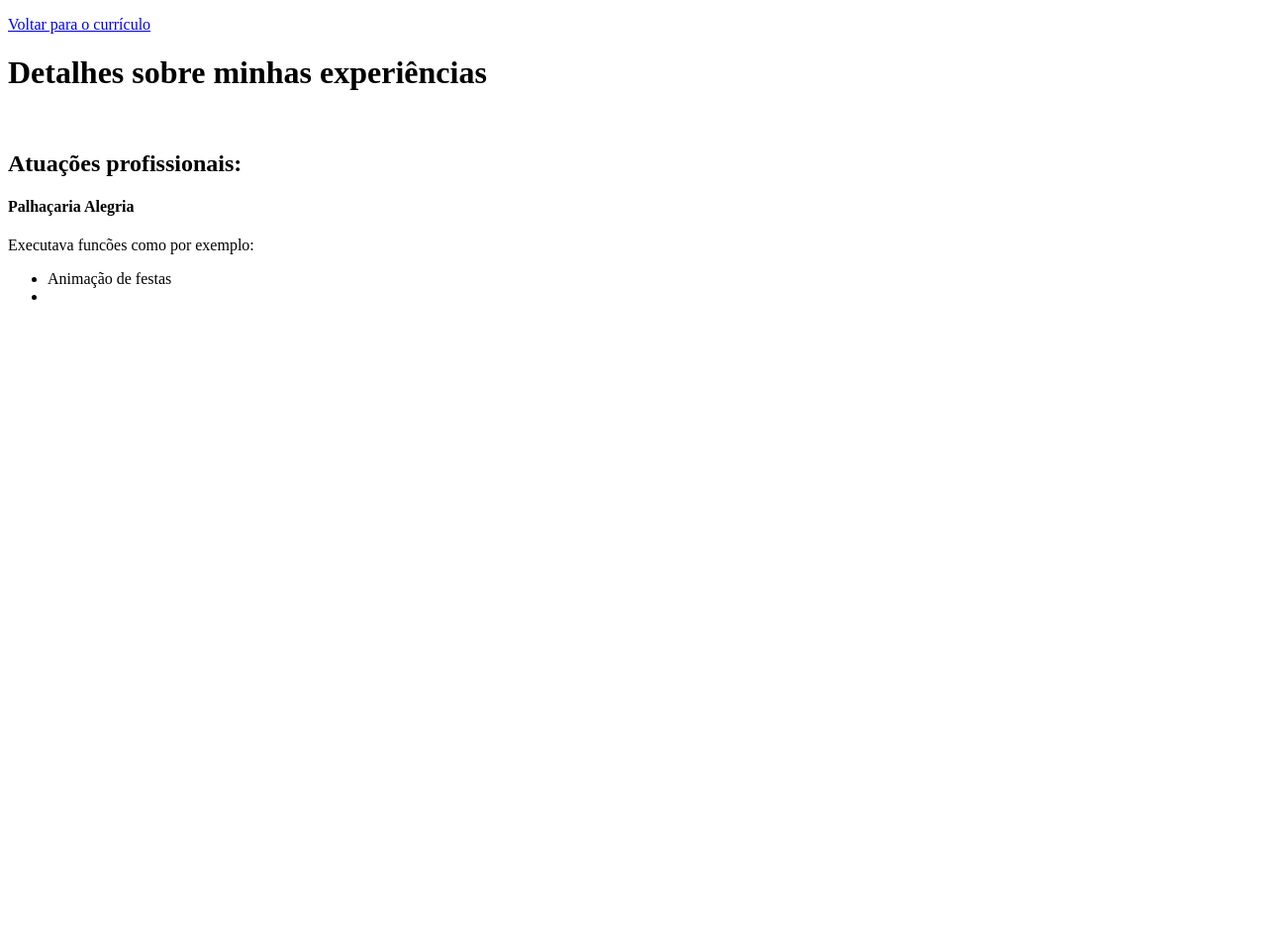
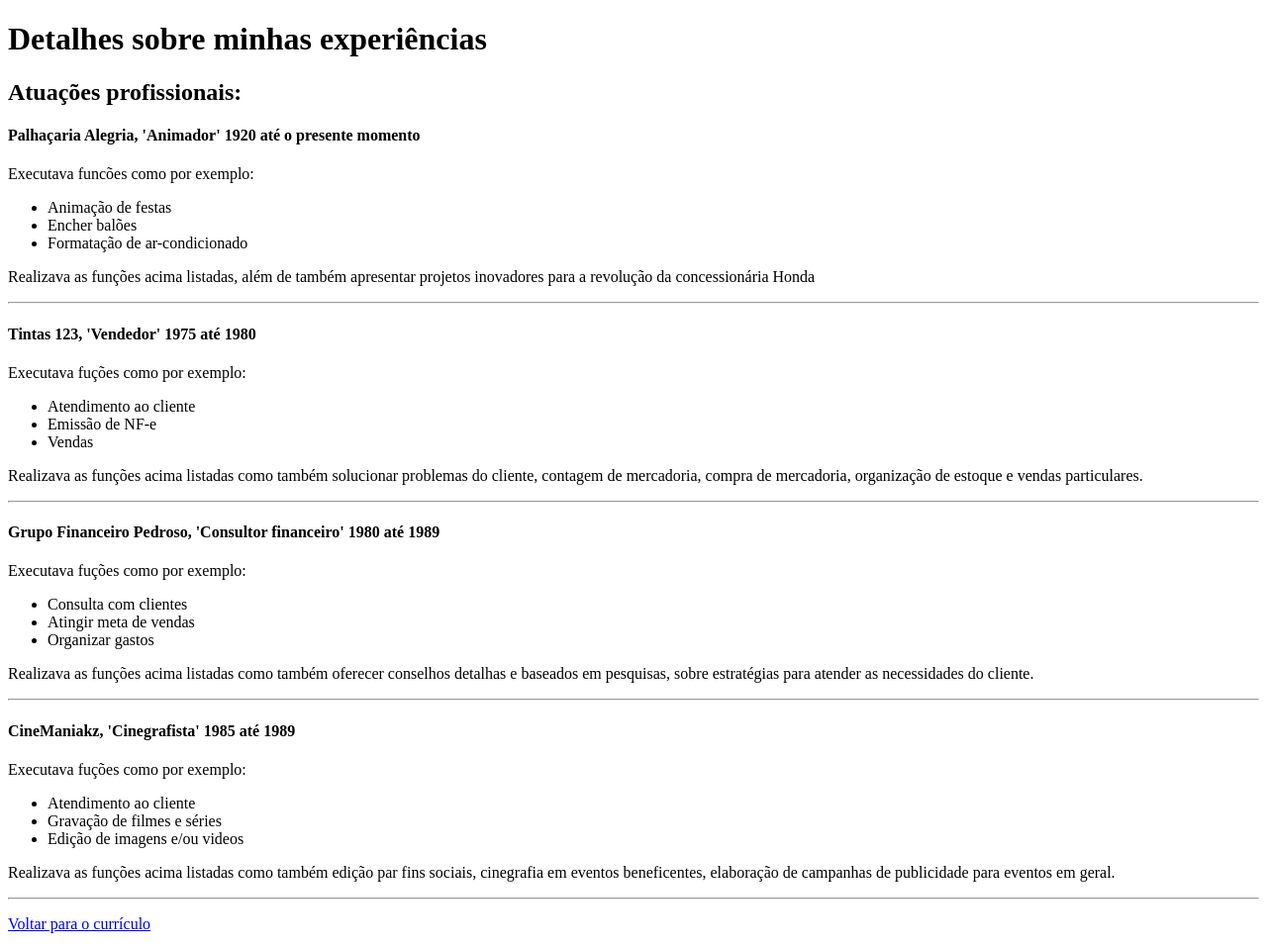
Before and after one commit to DennerH/Atividade-WebDevelopment, a plain HTML site: page experiencia.html in a window 1280 px wide. Shown: the whole page at 99% size. Before the commit the page ends 800 px from the top, so only its background shows below. Drawn offline with Linux system fonts and the light colour scheme.

Commit message:
Add finalCommmit

```diff
--- a/experiencia.html
+++ b/experiencia.html
@@ -7,19 +7,61 @@
     <title>Experiência</title>
 </head>
 <body>
+
     <header>
-        <p><a href="./index.html">Voltar para o currículo</a></p>
         <h1>Detalhes sobre minhas experiências</h1>
-        <br>
     </header>
+
     <article>
+        <!--Experiência 1-->
         <h2>Atuações profissionais:</h2>
-        <h4>Palhaçaria Alegria</h4>
+        <h4>Palhaçaria Alegria, 'Animador' <span>1920 até o presente momento</span></h4>
         <p>Executava funcões como por exemplo:</p>
         <ul>
             <li>Animação de festas</li>
-            <li></li>
+            <li>Encher balões</li>
+            <li>Formatação de ar-condicionado</li>
         </ul>
+        <p>Realizava as funções acima listadas, além de também apresentar projetos inovadores para a revolução da concessionária Honda</p>
+        <hr>
+
+        <!--Experiência 2-->
+        <h4>Tintas 123, 'Vendedor' <span>1975 até 1980</span></h4>
+        <p>Executava fuções como por exemplo:</p>
+        <ul>
+            <li>Atendimento ao cliente</li>
+            <li>Emissão de NF-e</li>
+            <li>Vendas</li>
+        </ul>
+        <p>Realizava as funções acima listadas como também solucionar problemas do cliente, contagem de mercadoria, compra de mercadoria, organização de estoque e vendas particulares.</p>
+        <hr>
+
+        <!--Experiência 3-->
+        <h4>Grupo Financeiro Pedroso, 'Consultor financeiro' 1980 até 1989</h4>
+        <p>Executava fuções como por exemplo:</p>
+        <ul>
+            <li>Consulta com clientes</li>
+            <li>Atingir meta de vendas</li>
+            <li>Organizar gastos</li>
+        </ul>
+        <p>Realizava as funções acima listadas como também oferecer conselhos detalhas e baseados em pesquisas, sobre estratégias para atender as necessidades do cliente.</p>
+        <hr>
+
+        <!--Experiência 4-->
+        <h4>CineManiakz, 'Cinegrafista' 1985 até 1989</h4>
+        <p>Executava fuções como por exemplo:</p>
+        <ul>
+            <li>Atendimento ao cliente</li>
+            <li>Gravação de filmes e séries</li>
+            <li>Edição de imagens e/ou videos</li>
+        </ul>
+        <p>Realizava as funções acima listadas como também edição par fins sociais, cinegrafia em eventos beneficentes, elaboração de campanhas de publicidade para eventos em geral.</p>
+        <hr>
     </article>
+
+    <footer>
+        <!--Link para voltar a página inicial-->
+        <p><a href="./index.html">Voltar para o currículo</a></p>
+    </footer>
 </body>
 </html>
```
